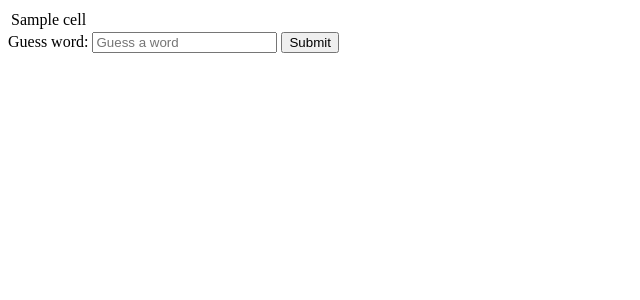
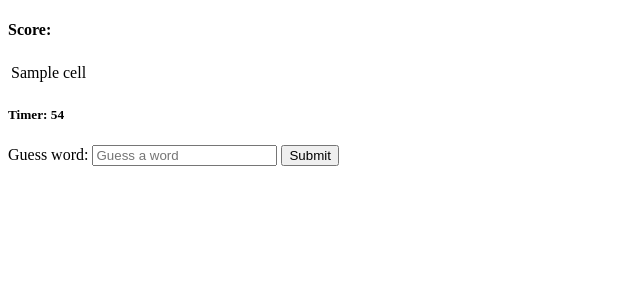
Before and after one commit to Jusmicelangelo/FlaskBoggle, a Flask app: template templates/home.html in a window 1280 px wide. Shown: the top 300 px of the page, without its empty margins (0-640 px from the left). Run offline with Flask 3, Linux system fonts and the light colour scheme; the template is opened without the code that fills it: most values are stand-ins (such as "Sample title", 1, 10 or a date in 2020); parts of the project's set-up code (start-up, migrations or seed data) failed here and were passed over.

Commit message:
final files

```diff
--- a/app.py
+++ b/app.py
@@ -21,3 +21,15 @@ def word_check():
     response = boggle_game.check_valid_word(board, word)
 
     return jsonify({'result': response})
+
+@app.route("/end-game", methods=["POST"])
+def end_game():
+    """saving score, updating highscore and track num of games played"""
+    score = request.json["score"]
+    highscore = session.get("highscore", 0)
+    number_of_plays = session.get("number_of_plays", 0)
+
+    session["highscore"] = max (score, highscore)
+    session["number_of_plays"] = number_of_plays + 1
+
+    return jsonify (record= score > highscore)
--- a/static/boggle.js
+++ b/static/boggle.js
@@ -1,7 +1,17 @@
 class BoggleGame {
 
     constructor() {
+        this.gameLength = 60;
+        this.showTimer();
+        this.score = 0;
+        this.wordList = new Set()
+        this.timer = setInterval(this.second.bind(this), 1000);
         $(".add-word", this.board).on("submit", this.handleSubmit.bind(this));
+    }
+
+    countScore() {
+        $(".score")
+          .text(this.score)
     }
 
     notification(msg) {
@@ -15,6 +25,11 @@ class BoggleGame {
         evt.preventDefault();
         const $word = $(".guess");
         let word = $word.val().toLowerCase();
+        if (!word) return;
+        if (this.wordList.has(word)) {
+            this.notification(`Already guessed ${word}`);
+            return;
+        }
 
         // sending word to server to check
 
@@ -29,7 +44,35 @@ class BoggleGame {
         }
         else {
             this.notification(`Added: ${word}`);
+            this.wordList.add(word)
+            this.score += word.length
+            this.countScore()
         }
+    }
 
+    showTimer() {
+        $(".timer")
+          .text(this.gameLength)
+    }
+    // ticking one second and disabling form when timer is over
+    async second() {
+        this.gameLength -= 1;
+        this.showTimer();
+        if (this.gameLength === 0) {
+            clearInterval(this.timer);
+            $(".guess").prop("disabled", true);
+            await this.gameEnd()
+          }
+    }
+
+    async gameEnd() {
+        // sending score to server to compare to highscore
+        const resp = await axios.post("/end-game", { score: this.score });
+        if (resp.data.record) {
+            this.notification(`New all time record: ${this.score}`);
+        }
+        else {
+            this.notification(`Final score: ${this.score}`);
+        }
     }
 }
--- a/templates/home.html
+++ b/templates/home.html
@@ -6,6 +6,11 @@
     <title>Home</title>
 </head>
 <body>
+    <h4>Score:
+        <span class="score">
+            <!-- JS will put scores here dynamically -->
+        </span>
+    </h4>
     <table class="board">
         <tbody>
           {% for row in board %}
@@ -17,13 +22,18 @@
           {% endfor %}
         </tbody>
     </table>
+    <h5>Timer:
+        <span class="timer">
+            <!-- JS will put scores here dynamically -->
+        </span>
+    </h5>
     <form class="add-word">
         <label name="guess">Guess word:</label>
         <input name="guess" class="guess" placeholder="Guess a word">
-        <button>Submit</button>
+        <button class="guess">Submit</button>
     </form>
     <p class="msg">
-        <!-- our JS will put messages here dynamically -->
+        <!-- JS will put messages here dynamically -->
     </p>
     <script src="https://ajax.googleapis.com/ajax/libs/jquery/3.7.1/jquery.min.js"></script>
     <script src="https://unpkg.com/axios/dist/axios.min.js"></script>
```
Also changed, not shown: test.py (+42 -1 lines), 1 other file.
